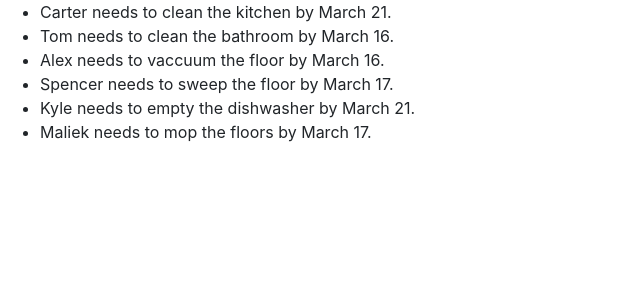
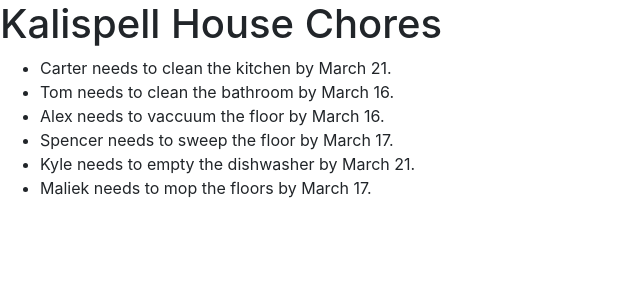
Before and after one commit to tomflynn1999/household_chores, a Flask app: page / in a window 1280 px wide. Shown: the top 300 px of the page, without its empty margins (0-640 px from the left). Run offline with Flask 2, Linux system fonts and the light colour scheme; some libraries are stand-ins or nearby versions.

Commit message:
added title

```diff
--- a/templates/chores.html
+++ b/templates/chores.html
@@ -6,6 +6,9 @@
     <link rel="stylesheet" href="https://stackpath.bootstrapcdn.com/bootstrap/4.3.1/css/bootstrap.min.css" integrity="sha384-ggOyR0iXCbMQv3Xipma34MD+dH/1fQ784/j6cY/iJTQUOhcWr7x9JvoRxT2MZw1T" crossorigin="anonymous">
 </head>
 <body>
+<div>
+    <h1>Kalispell House Chores</h1>
+</div>
     <div>
         <ul>
             {% for x in chore_list %}
```
